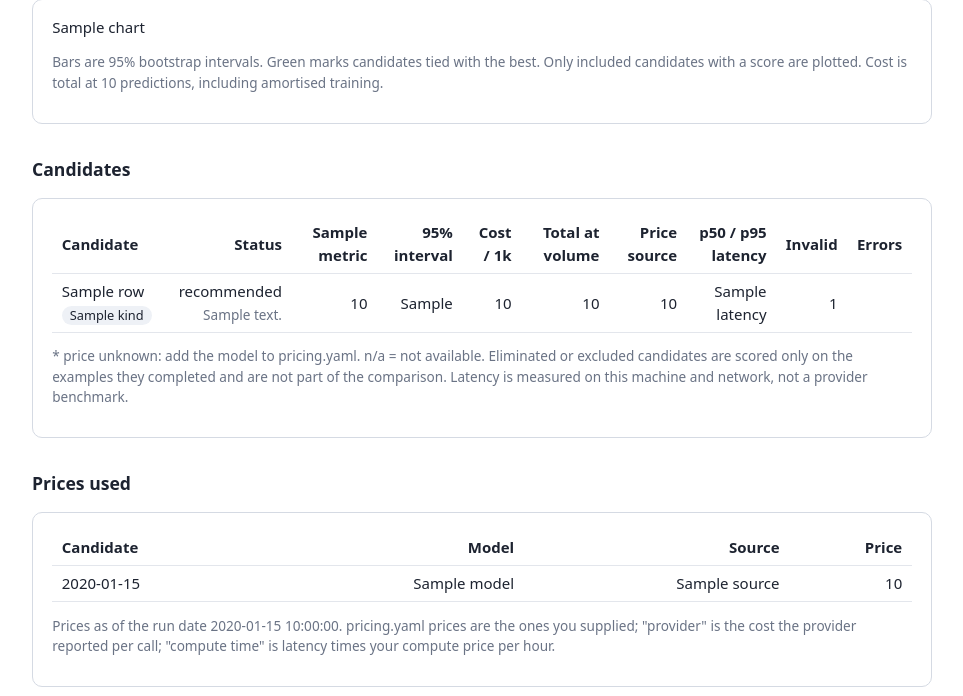
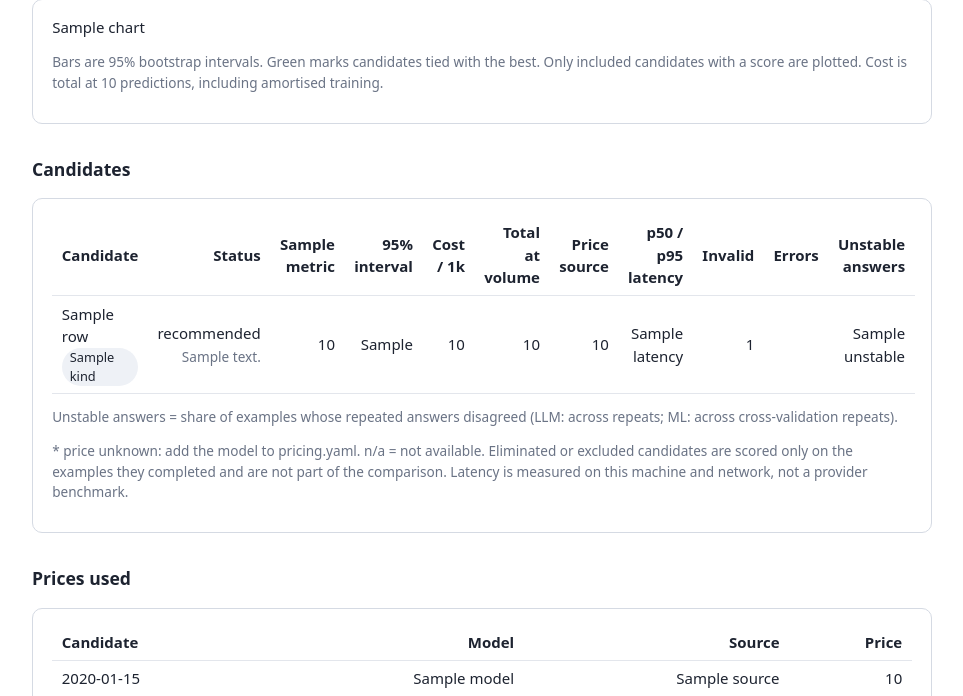
Before and after one commit to mugil0095/tiebreak, a Python web app: template src/tiebreak/templates/report.html.j2 in a window 1280 px wide. Shown: the part 343-1039 px from the top of the page, without its empty margins (158-1121 px from the left). Run offline with Jinja, Linux system fonts and the light colour scheme; the template is opened without the code that fills it: most values are stand-ins (such as "Sample title", 1, 10 or a date in 2020).

Commit message:
feat(report): show run-to-run variation as an 'Unstable answers' column (spec section 8)

```diff
--- a/src/tiebreak/report.py
+++ b/src/tiebreak/report.py
@@ -30,6 +30,8 @@ def _row(c: dict) -> dict:
         "cost_1k": cost1k + (star if cost1k != NA else ""), "total": total + (star if total != NA else ""),
         "price_source": c.get("price_source") or NA, "latency": lat, "invalid": NA if not _num(c.get("invalid_rate")) else f"{c['invalid_rate'] * 100:.1f}%",
         "errors": NA if not _num(c.get("error_rate")) else f"{c['error_rate'] * 100:.1f}%",
+
+        "unstable": NA if not _num(c.get("repeat_disagreement")) else f"{c['repeat_disagreement'] * 100:.1f}%",
     }
 
 
--- a/src/tiebreak/templates/report.html.j2
+++ b/src/tiebreak/templates/report.html.j2
@@ -31,12 +31,13 @@ th:first-child,td:first-child{text-align:left} .muted{color:#6a7385;font-size:.8
 
 <h2>Candidates</h2>
 <div class="card"><table>
-<tr><th scope="col">Candidate</th><th scope="col">Status</th><th scope="col">{{ task.metric }}</th><th scope="col">95% interval</th><th scope="col">Cost / 1k</th><th scope="col">Total at volume</th><th scope="col">Price source</th><th scope="col">p50 / p95 latency</th><th scope="col">Invalid</th><th scope="col">Errors</th></tr>
+<tr><th scope="col">Candidate</th><th scope="col">Status</th><th scope="col">{{ task.metric }}</th><th scope="col">95% interval</th><th scope="col">Cost / 1k</th><th scope="col">Total at volume</th><th scope="col">Price source</th><th scope="col">p50 / p95 latency</th><th scope="col">Invalid</th><th scope="col">Errors</th><th scope="col">Unstable answers</th></tr>
 {% for c in rows %}
 <tr><td>{{ c.name }} <span class="tag">{{ c.kind }}</span></td>
 <td>{{ c.status }}{% if c.tied %} (tied){% endif %}{% if c.note %}<br><span class="muted">{{ c.note }}</span>{% endif %}</td>
-<td>{{ c.score }}</td><td>{{ c.ci }}</td><td>{{ c.cost_1k }}</td><td>{{ c.total }}</td><td>{{ c.price_source }}</td><td>{{ c.latency }}</td><td>{{ c.invalid }}</td><td>{{ c.errors }}</td></tr>
+<td>{{ c.score }}</td><td>{{ c.ci }}</td><td>{{ c.cost_1k }}</td><td>{{ c.total }}</td><td>{{ c.price_source }}</td><td>{{ c.latency }}</td><td>{{ c.invalid }}</td><td>{{ c.errors }}</td><td>{{ c.unstable }}</td></tr>
 {% endfor %}</table>
+<p class="muted">Unstable answers = share of examples whose repeated answers disagreed (LLM: across repeats; ML: across cross-validation repeats).</p>
 <p class="muted">* price unknown: add the model to pricing.yaml. n/a = not available. Eliminated or excluded candidates are scored only on the examples they completed and are not part of the comparison. Latency is measured on this machine and network, not a provider benchmark.</p></div>
 
 {% if prices_used %}<h2>Prices used</h2>
```
Also changed, not shown: tests/test_report.py (+14 -0 lines).
